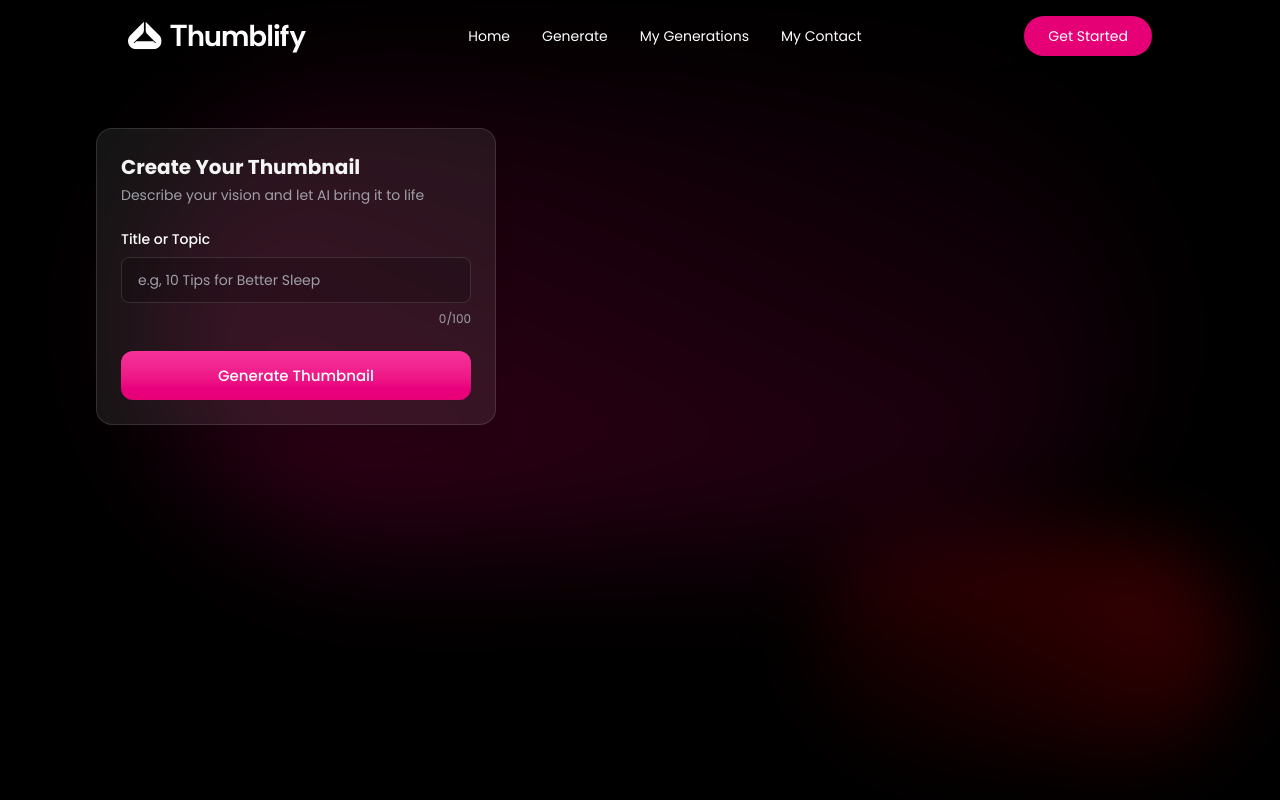
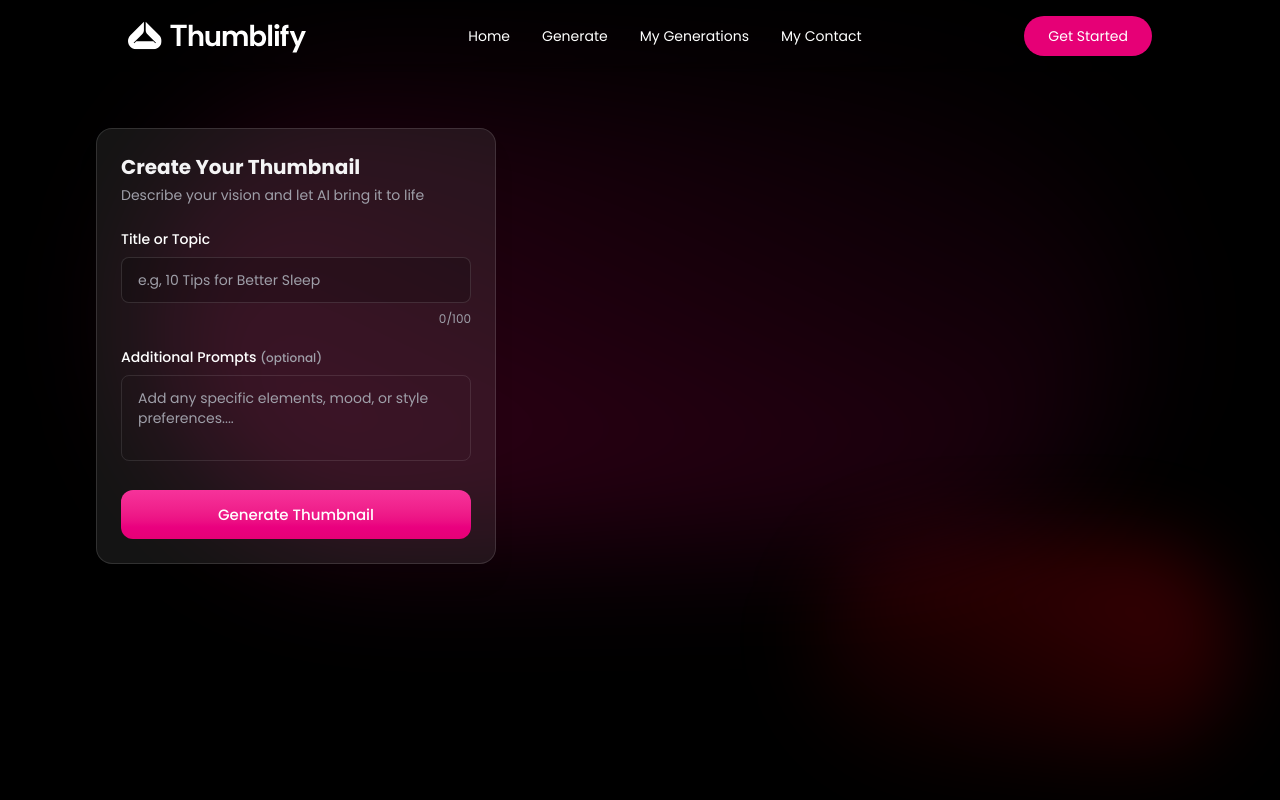
Before and after one commit to omerali6093/AI-Thumbnail-Generator, a React (Vite) app in the folder client/reactjs/: page /generate in a window 1280 px wide. Shown: the top 800 px of the page. Built offline with nearby package versions, Linux system fonts and the light colour scheme.

Commit message:
added additional prompt

```diff
--- a/client/reactjs/src/pages/GeneratePage.tsx
+++ b/client/reactjs/src/pages/GeneratePage.tsx
@@ -44,6 +44,26 @@ function GeneratePage() {
                                             <span className="text-xs text-zinc-400">{title.length}/100</span>
                                         </div>
                                     </div>
+
+                                    {/* AspectRatioSelector */}
+                                    {/* StyleSelector */}
+                                    {/* ColorSchemeSelector */}
+
+                                    {/* DETAILS */}
+                                    <div className="space-y-2">
+                                        <label className="block text-sm font-medium">
+                                            Additional Prompts <span className="text-xs text-zinc-400">(optional)</span>
+                                        </label>
+                                        <textarea
+                                        value={additionalDetails}
+                                        onChange={(e) => setAdditionalDetails(e.target.value)}
+                                        rows={3}
+                                        placeholder="Add any specific elements, mood, or style preferences...."
+                                        className="w-full px-4 py-3 rounded-lg border border-white/10 bg-whitet/6
+                                        text-zinc-100 placeholder:text-zinc-400 focus:outline-none
+                                        focus:ring-2 focus:ring-pink-500 resize-none"
+                                        />
+                                    </div>
                                 </div>
 
                                 {/* BUTTON */}
```
